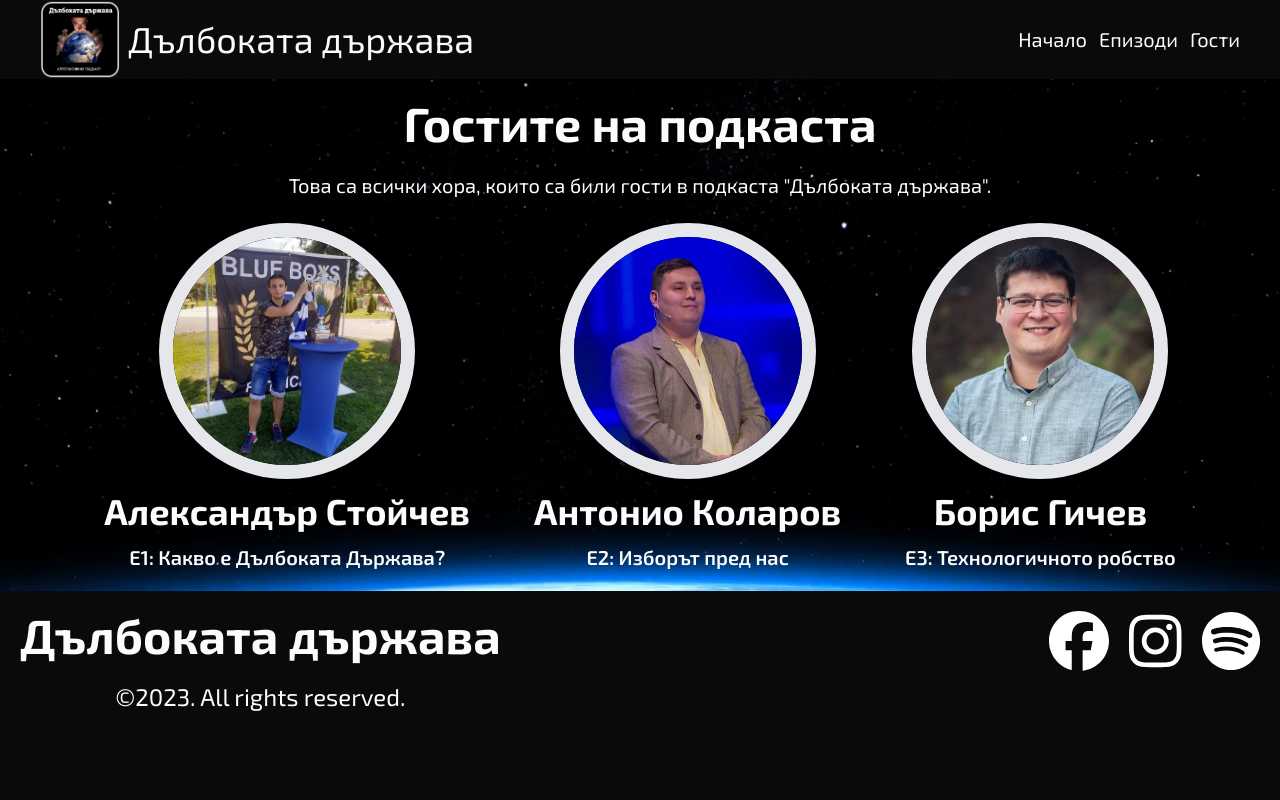
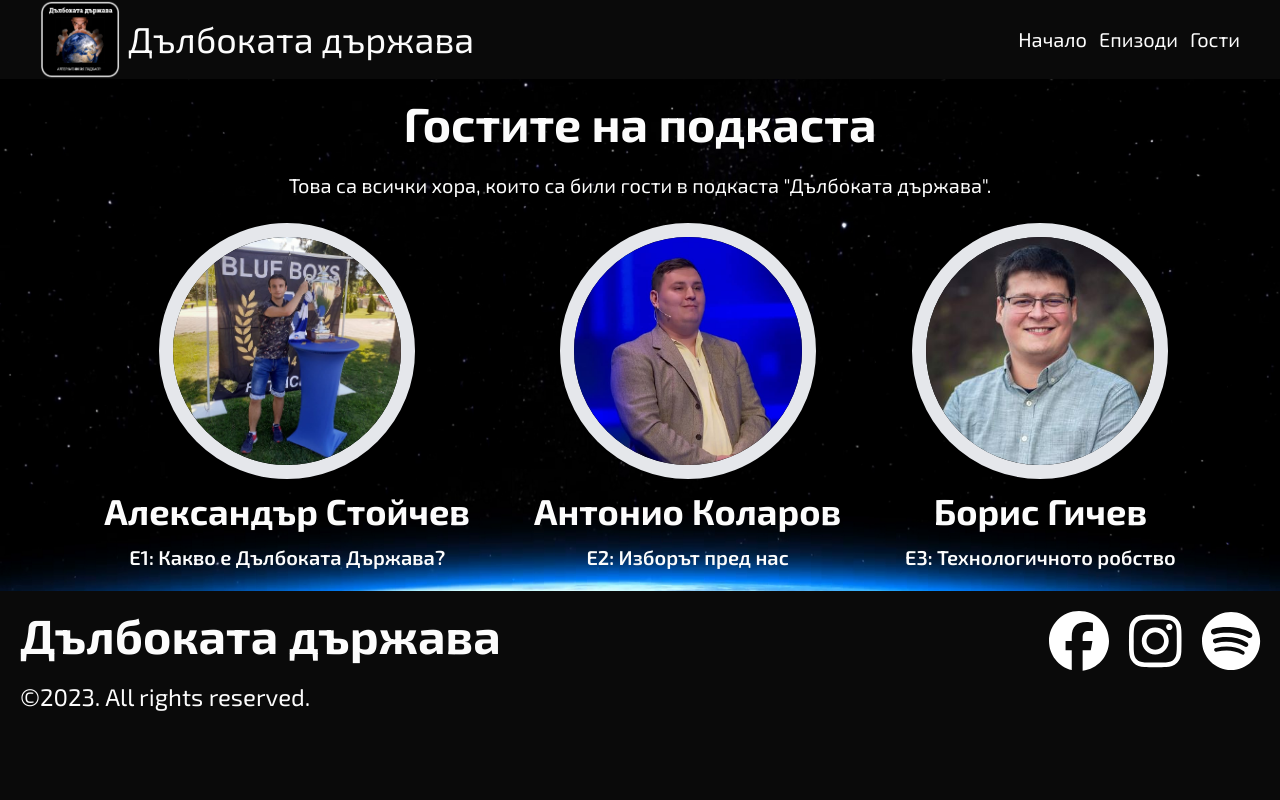
Before and after one commit to AlexNikolov2/deepstate-podcast, a React (Create React App) app in the folder client/: page /guests in a window 1280 px wide. Shown: the top 800 px of the page. Built offline with nearby package versions, Linux system fonts and the light colour scheme.

Commit message:
footer fixed and done!

```diff
--- a/client/src/App.css
+++ b/client/src/App.css
@@ -1,7 +1,7 @@
 .App {
   background-color: rgb(10, 10, 10);
   color: rgb(252, 252, 252);
-  min-height: 1080px;
+  min-height: 937px;
 }
 
 h2 {
--- a/client/src/components/Footer/Footer.jsx
+++ b/client/src/components/Footer/Footer.jsx
@@ -3,7 +3,7 @@ import { faFacebook, faInstagram, faSpotify } from '@fortawesome/free-brands-svg
 
 export const FooterComponent = () => {
   return (
-    <footer className="flex flex-col md:flex-row justify-between p-5 bottom-0 md:text-center gap-5">
+    <footer className="flex flex-col md:flex-row justify-between p-5 bottom-0 md_rev:text-center gap-5">
       <div id="left" className="flex flex-col gap-5">
         <p className="text-5xl font-bold">Дълбоката държава</p>
         <p className="text-[24px]">&copy;2023. All rights reserved.</p>
--- a/client/tailwind.config.js
+++ b/client/tailwind.config.js
@@ -4,7 +4,8 @@ module.exports = {
   theme: {
     screens: {
       md: '769px',
-      tablet: { min: '1350px' }
+      tablet: { min: '1350px' },
+      md_rev: { max: '768px' }
     },
     extend: {}
   },
```
